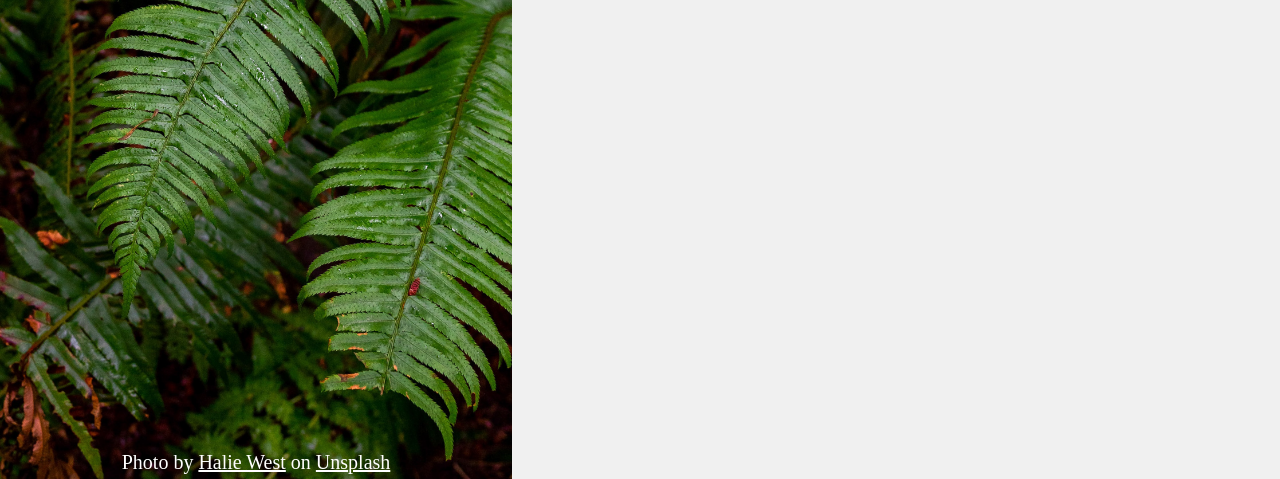
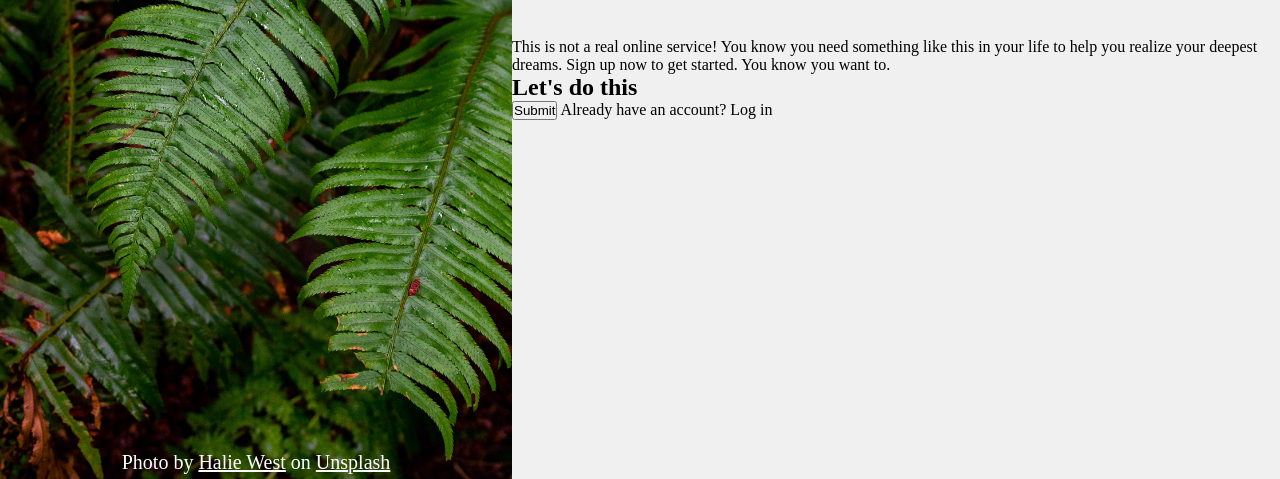
Before and after one commit to PeterG-ithub/sign-up-form, a plain HTML site: page index.html in a window 1280 px wide. Shown: the part 321-800 px from the top of the page. Drawn offline with Linux system fonts and the light colour scheme.

Commit message:
Add layout for form column

```diff
--- a/index.html
+++ b/index.html
@@ -23,6 +23,21 @@
       </p>
     </div>
   </div>
-  <div class="form-column">Form</div>
+  <div class="form-column">
+    <form action="" method="post">
+      <section class="form-top">
+        This is not a real online service! You know you need something like this
+        in your life to help you realize your deepest dreams. Sign up now to get started.
+        You know you want to.
+      </section>
+      <section class="form-mid">
+        <h2>Let's do this</h2>
+      </section>
+      <section class="form-bot">
+        <button>Submit</button>
+        Already have an account? Log in
+      </section>
+    </form>
+  </div>
 </body>
 </html>
--- a/styles.css
+++ b/styles.css
@@ -66,6 +66,9 @@ body {
 
 
 .form-column {
+  display: flex;
+  justify-content: center;
+  flex-direction: column;
   background-color: rgb(240, 240, 240);
   height: 100vh;
   width: 60%;
```
